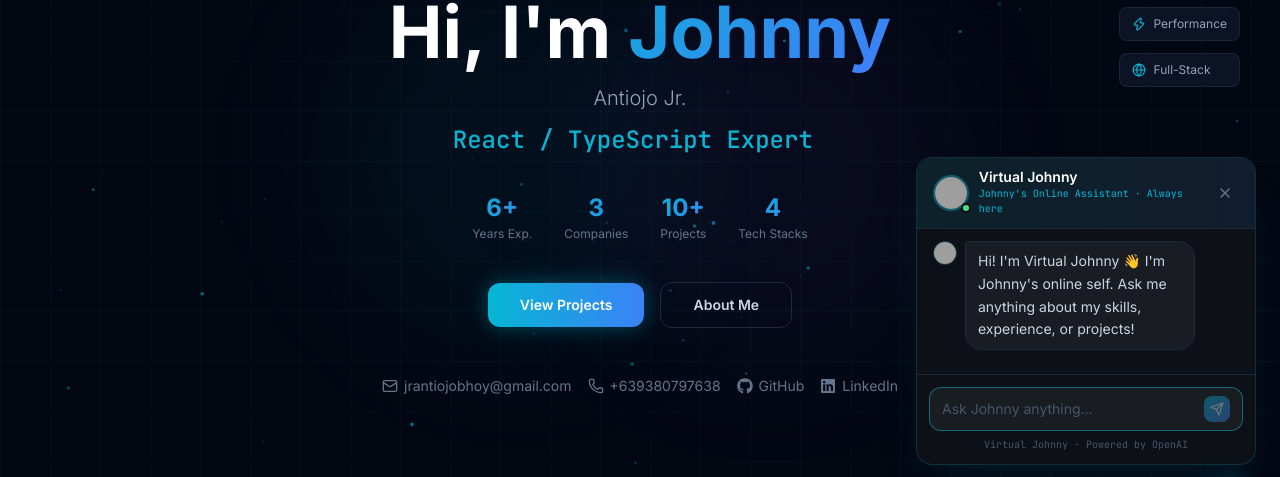
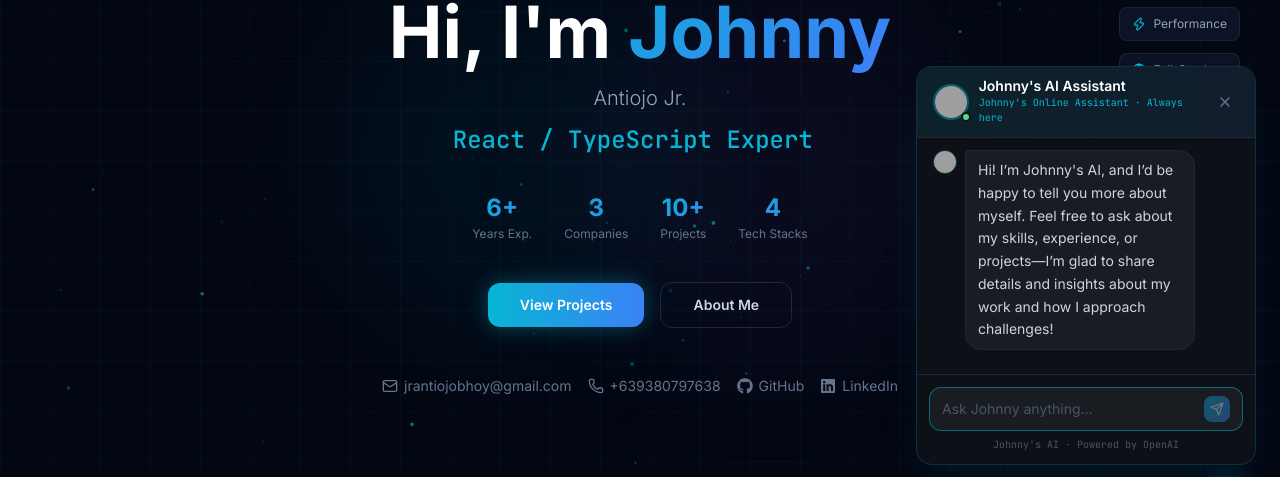
Before and after one commit to JohnnyBhoy/portfolio, a React (Vite) app: page / in a window 1280 px wide. Shown: the part 239-716 px from the top of the page. Built offline with nearby package versions, Linux system fonts and the light colour scheme; no server answers; grey boxes are pictures that could not be loaded.

Commit message:
Add Johnny AI

```diff
--- a/src/components/JohnnyBot.tsx
+++ b/src/components/JohnnyBot.tsx
@@ -75,7 +75,7 @@ export default function JohnnyBot() {
   const [messages, setMessages] = useState<Message[]>([
     {
       role: 'bot',
-      text: "Hi! I'm Virtual Johnny 👋 I'm Johnny's online self. Ask me anything about my skills, experience, or projects!",
+      text: "Hi! I’m Johnny's AI, and I’d be happy to tell you more about myself. Feel free to ask about my skills, experience, or projects—I’m glad to share details and insights about my work and how I approach challenges!",
     },
   ]);
   const [loading, setLoading] = useState(false);
@@ -147,7 +147,7 @@ export default function JohnnyBot() {
               <span className="absolute -bottom-0.5 -right-0.5 w-2.5 h-2.5 rounded-full bg-green-400 border-2 border-[#0d1117]" />
             </div>
             <div>
-              <p className="text-sm font-semibold text-white leading-none">Virtual Johnny</p>
+              <p className="text-sm font-semibold text-white leading-none">Johnny's AI Assistant</p>
               <p className="text-[10px] text-ai-cyan mt-0.5 font-mono">Johnny's Online Assistant · Always here</p>
             </div>
           </div>
@@ -234,7 +234,7 @@ export default function JohnnyBot() {
             </button>
           </div>
           <p className="text-center text-[10px] text-slate-600 mt-1.5 font-mono">
-            Virtual Johnny · Powered by OpenAI
+            Johnny's AI · Powered by OpenAI
           </p>
         </div>
       </div>
```
